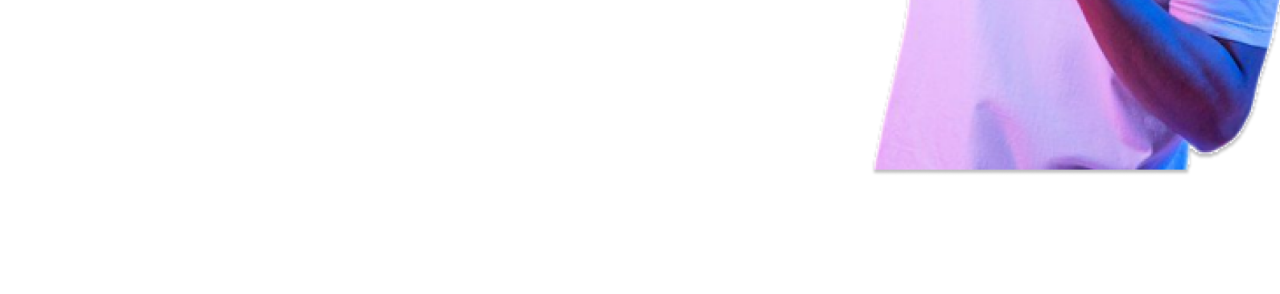
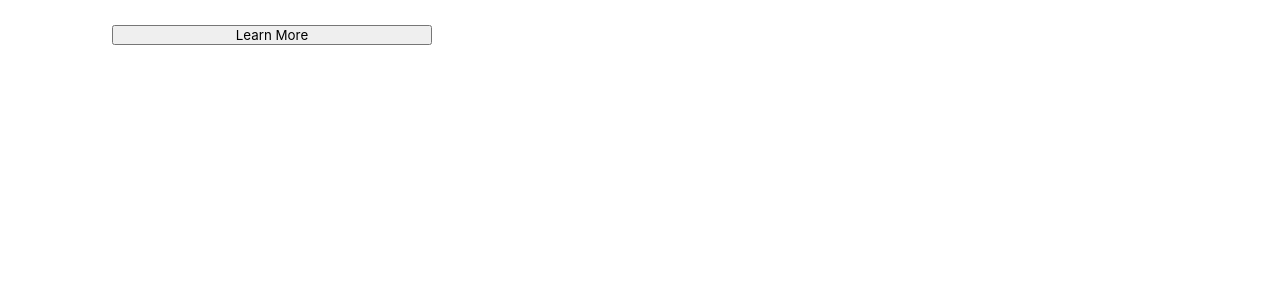
Before and after one commit to DaramolaD/Lead_XR_, a plain HTML site: page index.html in a window 1280 px wide. Shown: the part 706-1000 px from the top of the page. Before the commit the page ends 899 px from the top, so only its background shows below. Drawn offline with Linux system fonts and the light colour scheme.

Commit message:
fifth commit

```diff
--- a/style.css
+++ b/style.css
@@ -113,12 +113,12 @@ body {
     display: flex;
     flex-direction: column;
     gap: 2rem;
-    /* position: relative; */
+    position: relative;
     width: 50%;
     /* padding-top: 2rem;
     padding-left: 2rem; */
-
-    position: absolute;
+    top: 5rem;
+    /* position: absolute; */
     left: 7rem;
     top: 20rem;
     z-index: 10;
```
